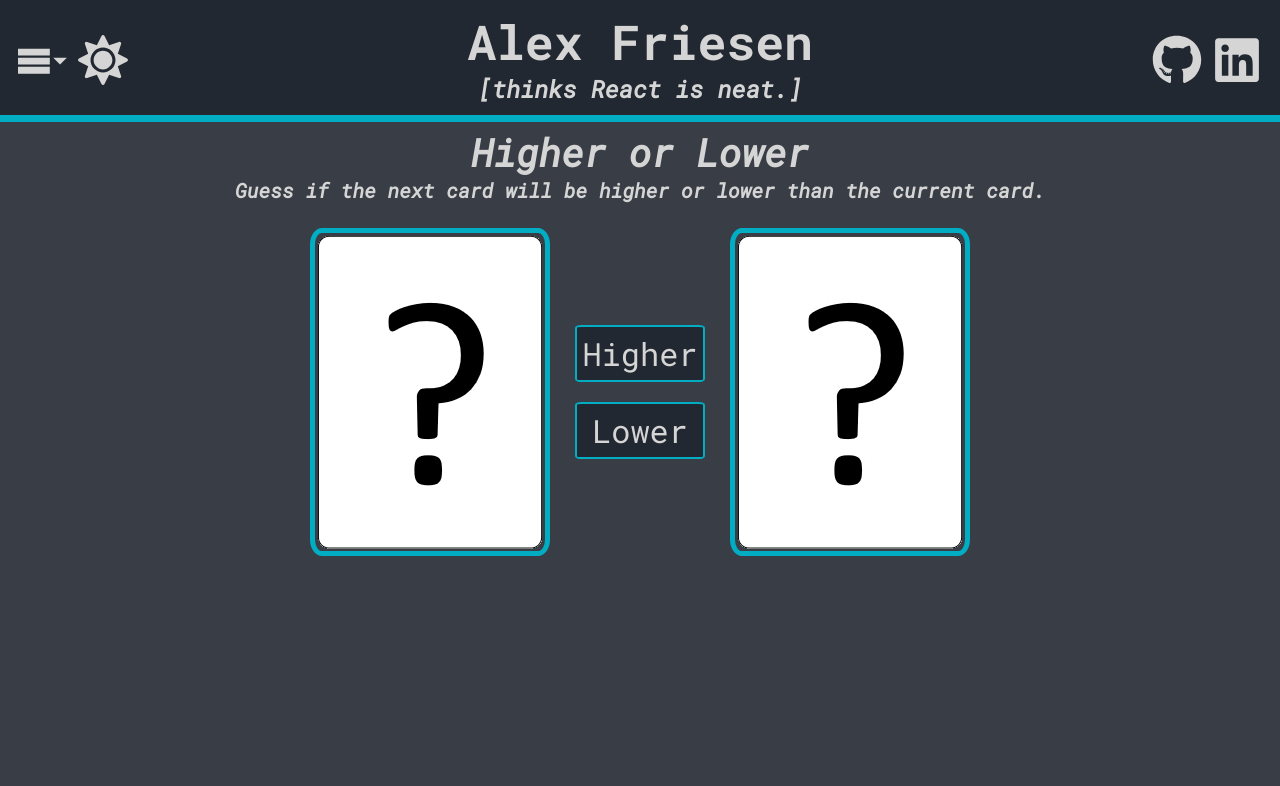
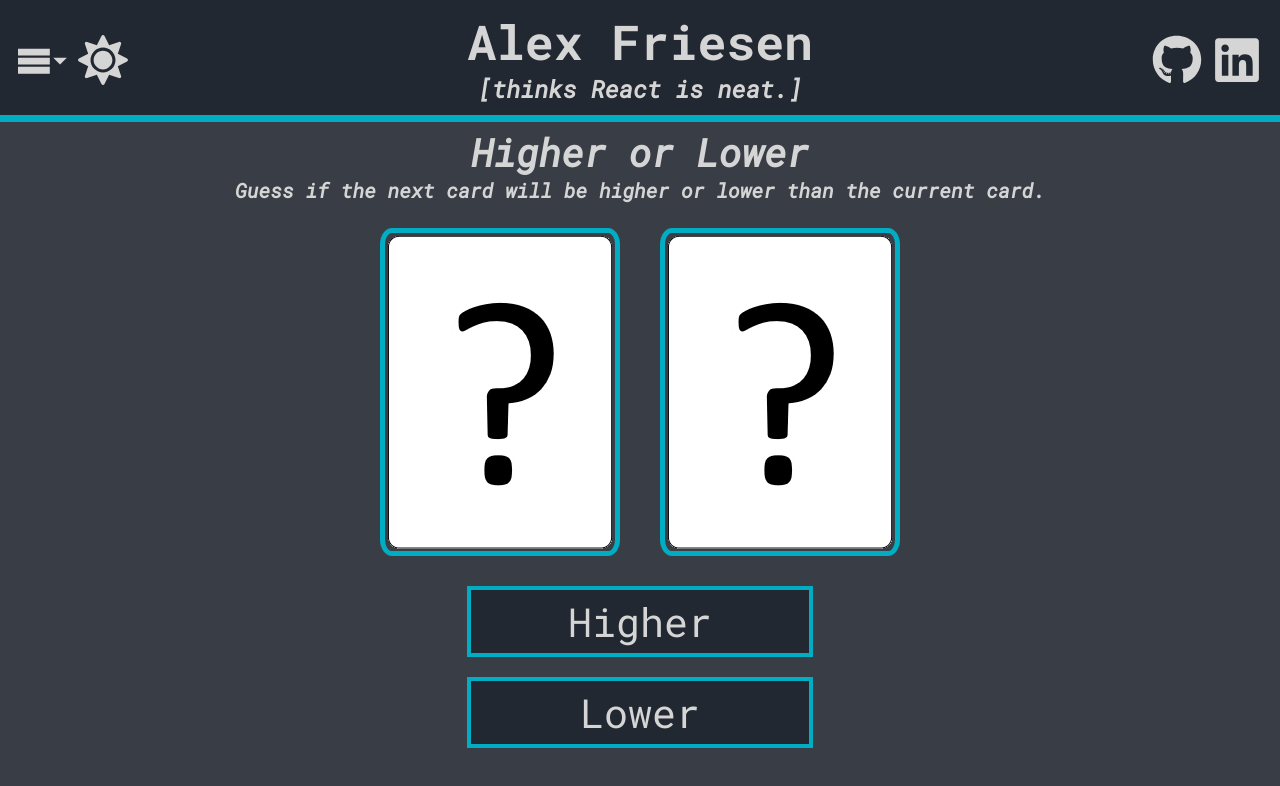
Before and after one commit to TritoLL/react-portfolio, a React (Create React App) app: page /higher-or-lower in a window 1280 px wide. Shown: the top 786 px of the page. Built offline with nearby package versions, Linux system fonts and the light colour scheme.

Commit message:
HigherOrLower: more styling changes

```diff
--- a/src/components/HigherOrLower.js
+++ b/src/components/HigherOrLower.js
@@ -18,42 +18,51 @@ const CardImage = styled.img`
     border: 5px solid ${(props) => props.theme.border};
     border-radius: 5%;
     padding: 2px;
-    margin: 0px 25px;
+    margin: 0px 20px;
 `;
 
 const GameContainer = styled.div`
     width: 90%;
     margin: 0 auto;
+    display: block;
+    margin-top: 25px;
+    justify-content: center;
+    align-items: center;
+    @media (min-width: 768px) {
+        display: flex;
+        flex-direction: column;
+    }
+`;
+
+const GameCards = styled.div`
+    display: flex;
+    justify-content: center;
+    align-items: center;
+`;
+
+const GameControls = styled.div`
     display: flex;
     flex-direction: column;
     justify-content: center;
     align-items: center;
+    margin: 20px 0;
 
     @media (min-width: 768px) {
-        flex-direction: row;
-        margin-top: 25px;
-    }
-`;
-
-const GameControls = styled.div`
-    display: flex;
-    order: 3;
-
-    @media (min-width: 768px) {
-        order: 2;
-        flex-direction: column;
+        width: 30%;
     }
 `;
 
 const GameButton = styled.button`
     box-sizing: border-box;
     padding: 5px;
-    margin: 10px;
-    border-radius: 5%;
-    font-size: 2em;
+    margin: 10px 0;
+    width: 40%;
+    text-align: center;
+    border-radius: 0%;
+    font-size: 5vw;
     background-color: ${(props) => props.theme.main};
     color: ${(props) => props.theme.text};
-    border: 2px solid ${(props) => props.theme.border};
+    border: 4px solid ${(props) => props.theme.border};
 
     :hover,
     :focus {
@@ -65,23 +74,8 @@ const GameButton = styled.button`
     }
 
     @media (min-width: 768px) {
-        margin: 10px 0;
-    }
-`;
-
-const FirstCardImage = styled(CardImage)`
-    order: 1;
-
-    @media (min-width: 768px) {
-        order: 1;
-    }
-`;
-
-const SecondCardImage = styled(CardImage)`
-    order: 2;
-
-    @media (min-width: 768px) {
-        order: 3;
+        font-size: 2.5em;
+        width: 100%;
     }
 `;
 
@@ -176,18 +170,20 @@ const HigherOrLower = () => {
                 card.
             </GameInstructions>
             <GameContainer>
-                <FirstCardImage
-                    src={firstCard.image}
-                    alt={`${firstCard.value} ${firstCard.suit}`}
-                />
+                <GameCards>
+                    <CardImage
+                        src={firstCard.image}
+                        alt={`${firstCard.value} ${firstCard.suit}`}
+                    />
+                    <CardImage
+                        src={secondCard.image}
+                        alt={`${secondCard.value} ${secondCard.suit}`}
+                    />
+                </GameCards>
                 <GameControls>
                     <GameButton>Higher</GameButton>
                     <GameButton>Lower</GameButton>
                 </GameControls>
-                <SecondCardImage
-                    src={secondCard.image}
-                    alt={`${secondCard.value} ${secondCard.suit}`}
-                />
             </GameContainer>
         </>
     );
```
